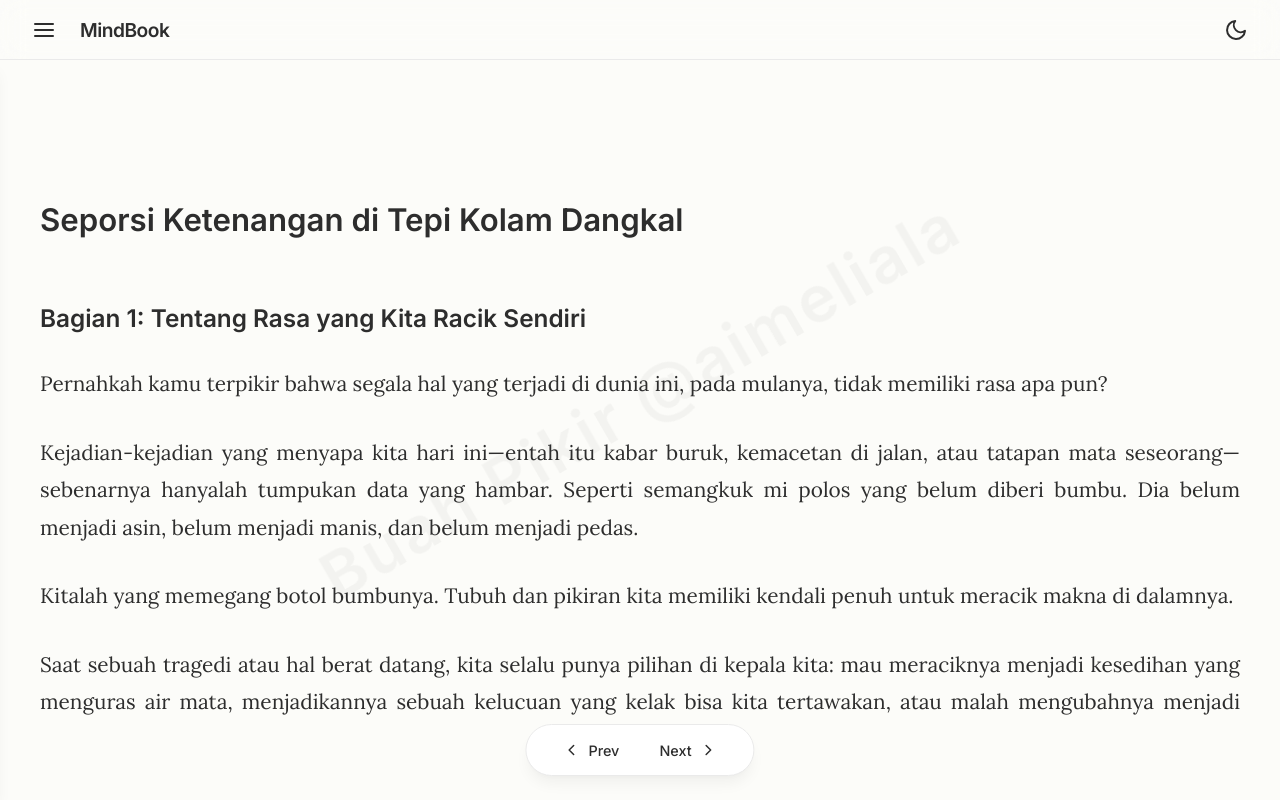
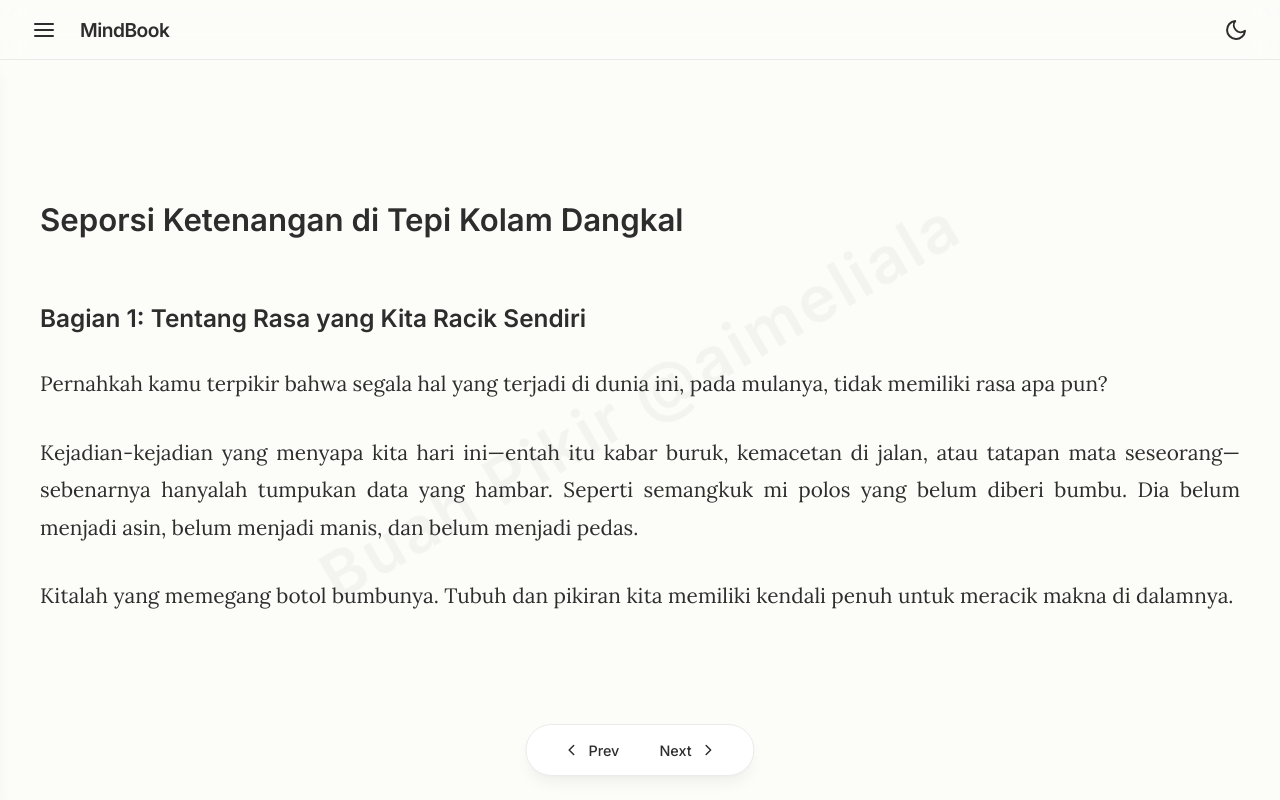
Before and after one commit to lunadiotic/mindbook-reader, a React (Vite) app: page / in a window 1280 px wide. Built offline with nearby package versions, Linux system fonts and the light colour scheme.

Commit message:
fix button next prev position

```diff
--- a/src/index.css
+++ b/src/index.css
@@ -113,7 +113,7 @@ body {
 /* The core of the column layout */
 .markdown-content {
   height: 100%;
-  padding: 40px var(--padding-side);
+  padding: 40px var(--padding-side) 100px var(--padding-side); /* Tambahan ruang kosong di bawah agar teks tidak tertutup tombol */
   column-width: var(--page-width);
   column-gap: var(--col-gap);
   column-fill: auto;
```
